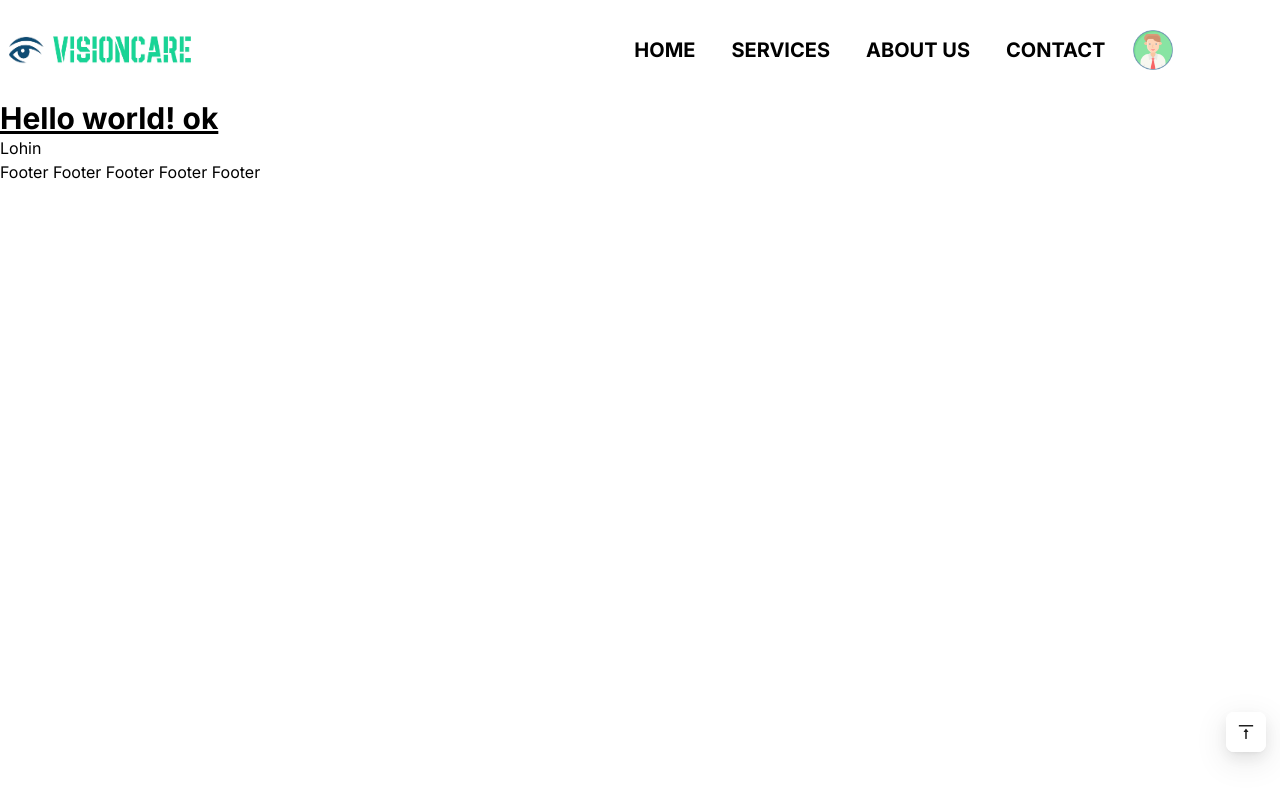
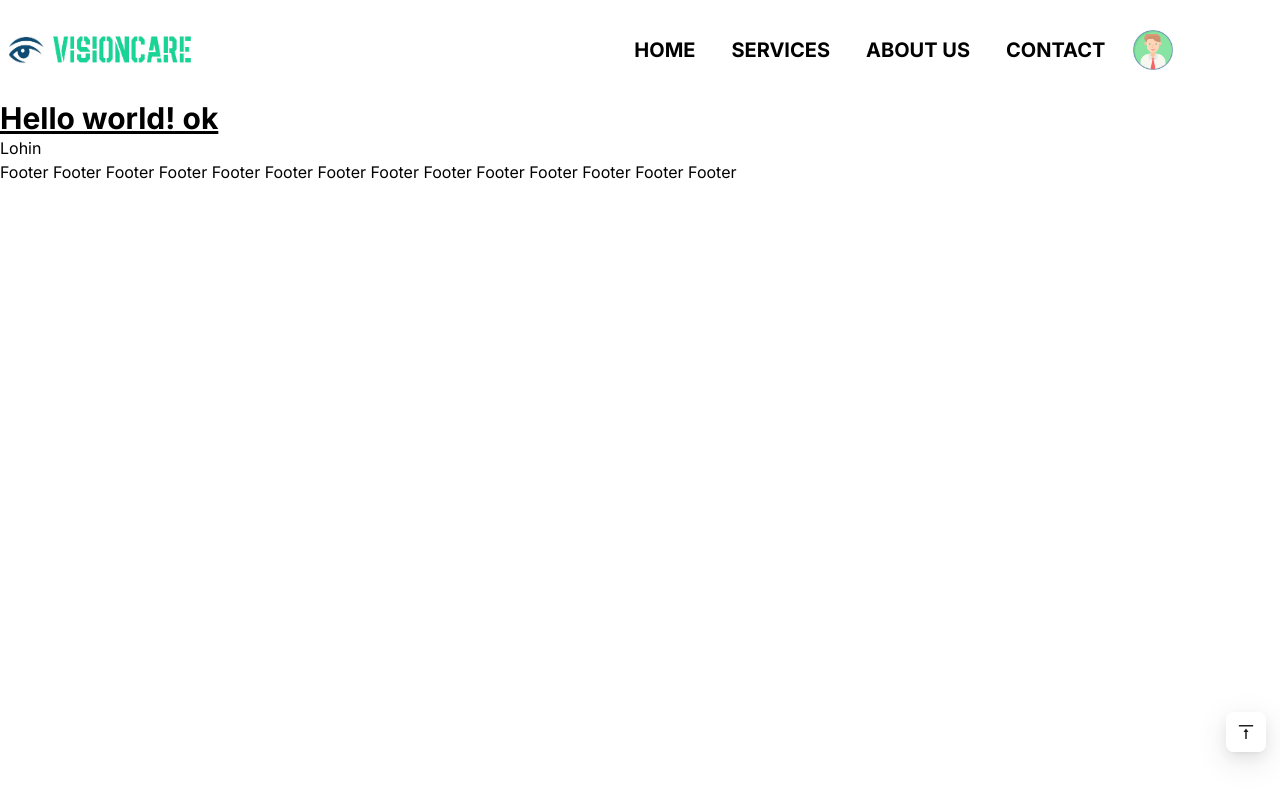
Before and after one commit to akashsdk/shaplamart, a Next.js app: page / in a window 1280 px wide. Built offline with nearby package versions, Linux system fonts and the light colour scheme.

Commit message:
Update Footer.tsx

```diff
--- a/src/app/components/Footer.tsx
+++ b/src/app/components/Footer.tsx
@@ -3,13 +3,21 @@ import React from 'react'
 
 function Footer() {
   return (
-    <div>
+    <div className=''>
       Footer
       Footer
       Footer
       Footer
       Footer
-
+      Footer
+      Footer
+      Footer
+      Footer
+      Footer
+      Footer
+      Footer
+      Footer
+      Footer
     </div>
   )
 }
```
